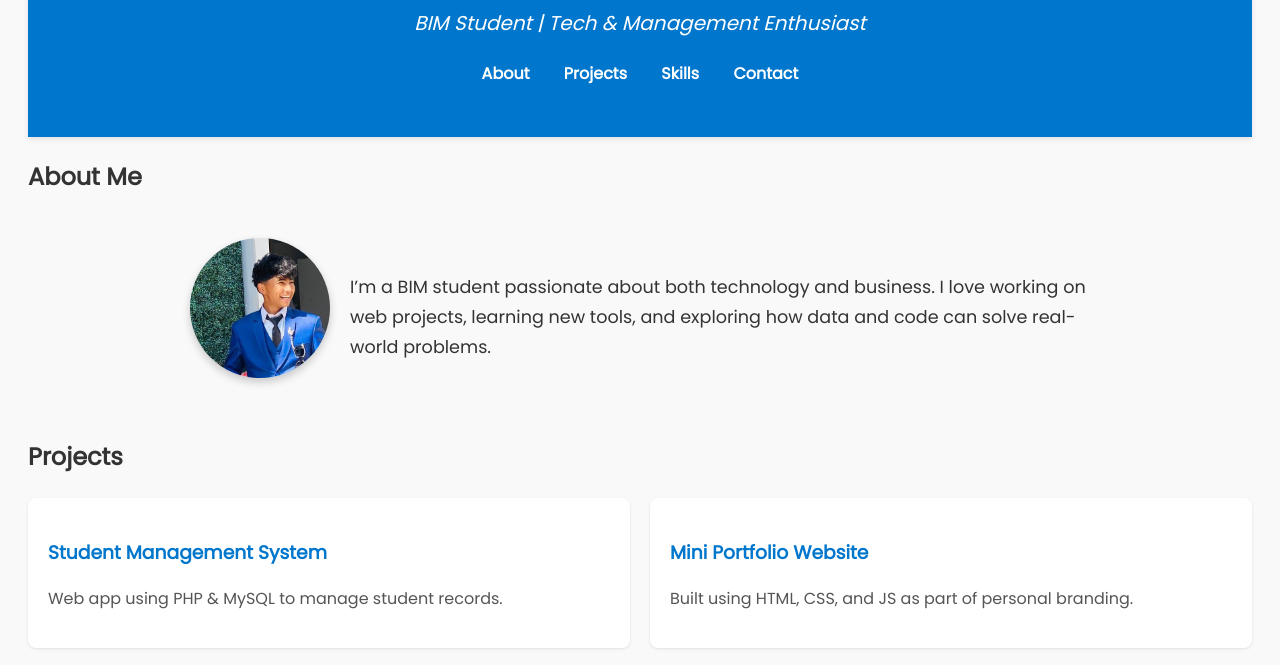
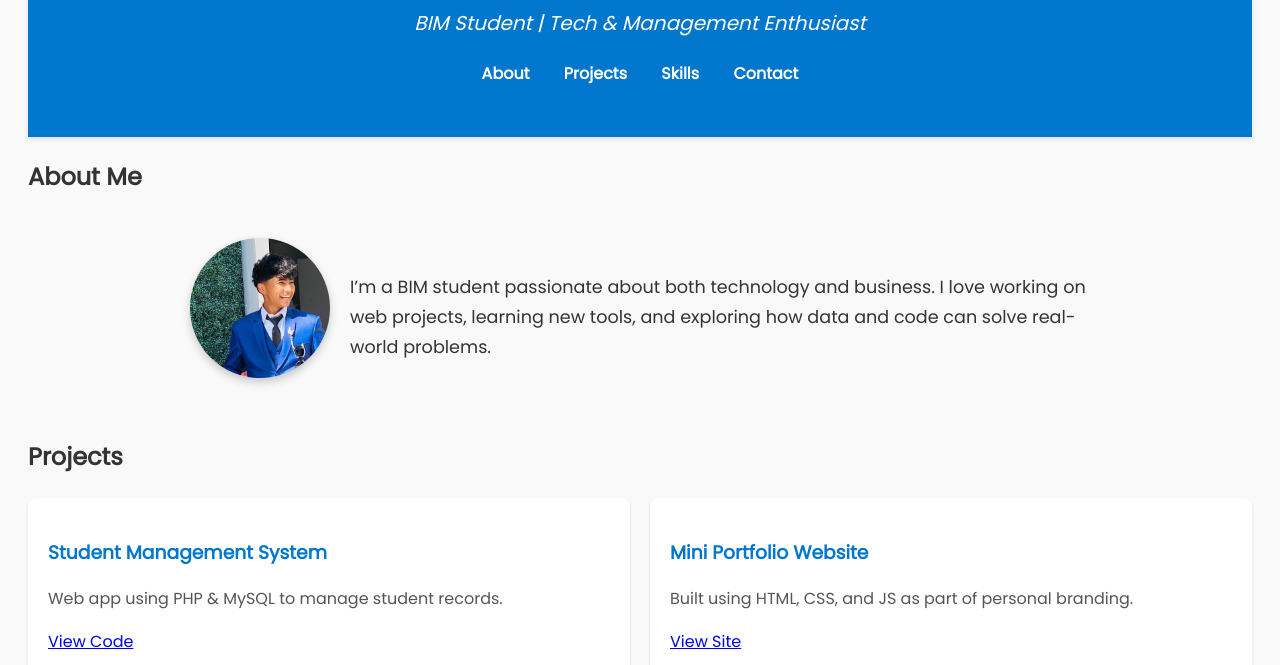
Before and after one commit to binasstha08/binas-protfolio, a plain HTML site: page index.html in a window 1280 px wide. Shown: the part 186-851 px from the top of the page. Drawn offline with Linux system fonts and the light colour scheme.

Commit message:
Update index.html

```diff
--- a/index.html
+++ b/index.html
@@ -39,13 +39,16 @@
     <div class="project">
       <h3>Student Management System</h3>
       <p>Web app using PHP & MySQL to manage student records.</p>
+      <a href="https://github.com/binasstha08/student-management-system" target="_blank" class="project-btn">View Code</a>
     </div>
     <div class="project">
       <h3>Mini Portfolio Website</h3>
       <p>Built using HTML, CSS, and JS as part of personal branding.</p>
+      <a href="https://binasstha08.github.io/binas-protfolio/" target="_blank" class="project-btn">View Site</a>
     </div>
   </div>
 </section>
+
 
     <section id="skills">
       <h2>Skills</h2>
```
Lines whose indentation alone changed are shown as unchanged.
